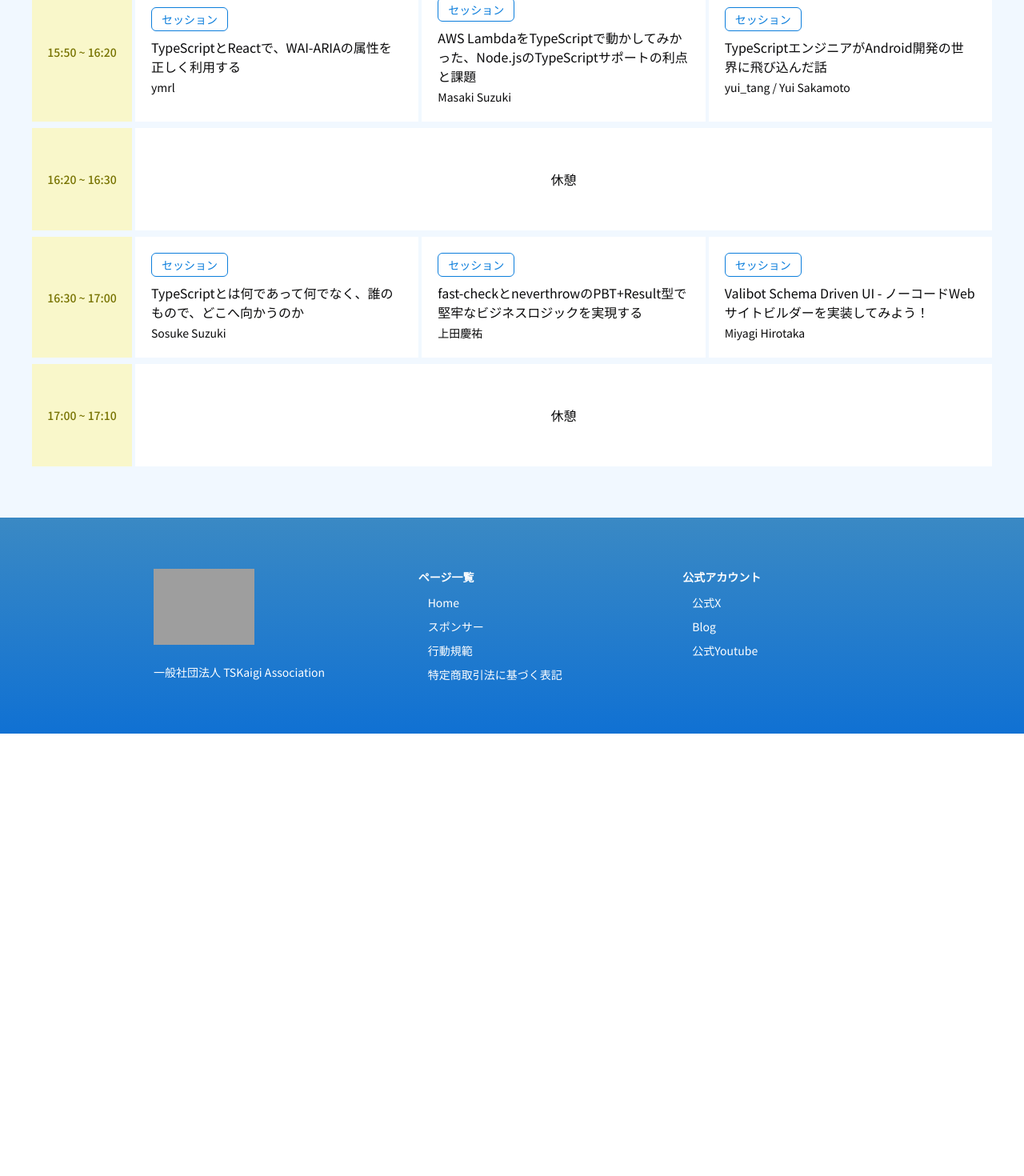
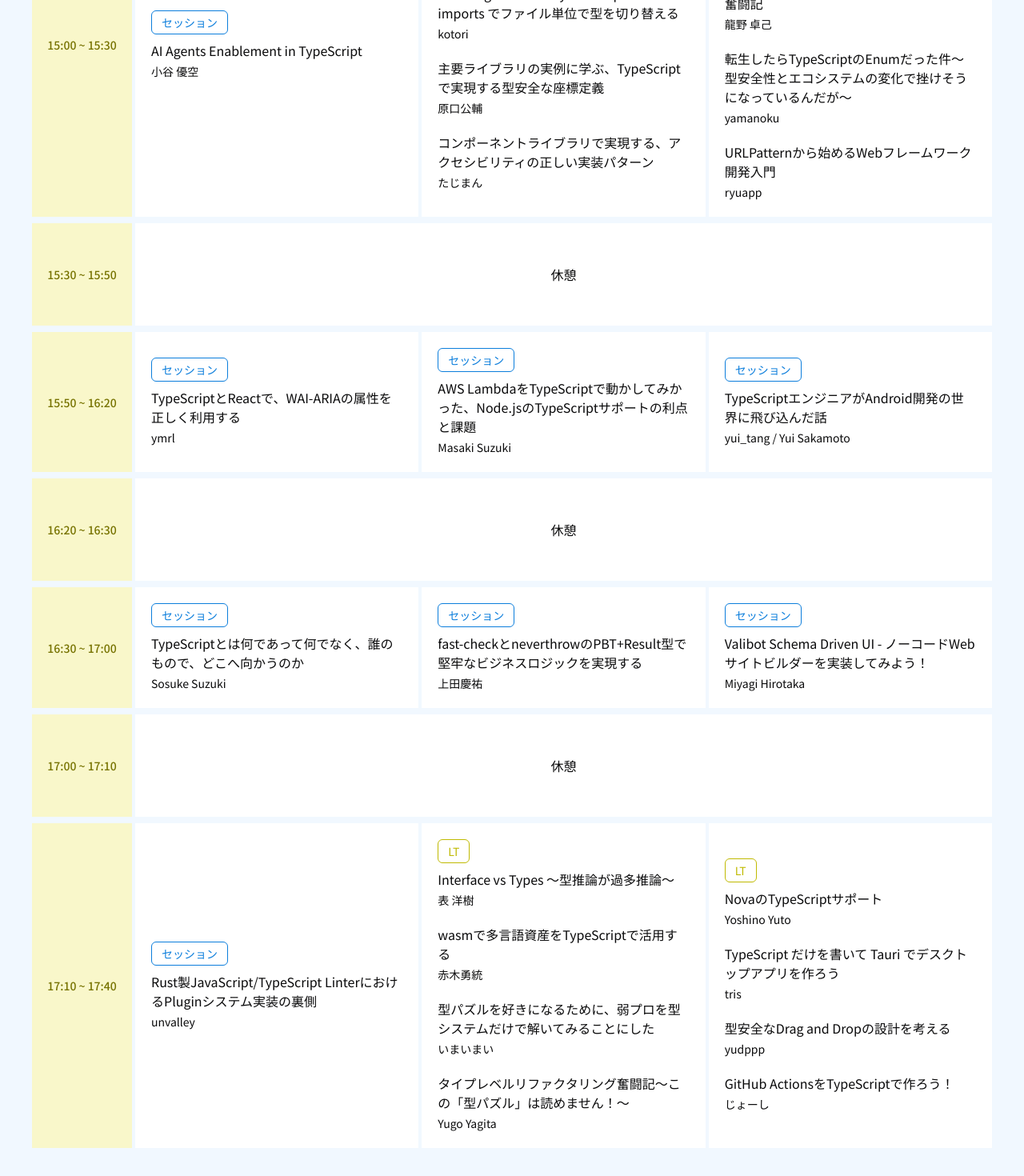
Before and after one commit to tskaigi/tskaigi2025-web-site, a Next.js app: page /wip/talks in a window 1280 px wide. Shown: the part 2260-3730 px from the top of the page at 80% size. Before the commit the page ends 3177 px from the top, so only its background shows below. Built offline with nearby package versions, Linux system fonts and the light colour scheme; grey boxes are pictures that could not be loaded.

Commit message:
feat: LTセッションの順序を調整

```diff
--- a/src/app/wip/talks/page.tsx
+++ b/src/app/wip/talks/page.tsx
@@ -3,12 +3,13 @@
 import { CommonTrackEvent } from "@/components/talks/CommonTrackEvent";
 import { EventDateTab } from "@/components/talks/EventDateTab";
 import { EventWrapper } from "@/components/talks/EventWrapper";
+import { LtWrapper } from "@/components/talks/LtWrapper";
+import { SessionWrapper } from "@/components/talks/SessionWrapper";
 import { TimeSlot } from "@/components/talks/TimeSlot";
 import { TrackToggle } from "@/components/talks/TrackToggle";
 import { type EventDate, TRACK, type Track } from "@/constants/talkList";
+import { getTalk } from "@/utils/getTalk";
 import { useState } from "react";
-import { SessionWrapper } from "@/components/talks/SessionWrapper";
-import { getTalk } from "@/utils/getTalk";
 
 const TalksPage = () => {
   const [currentDate, setCurrentDate] = useState<EventDate>("DAY1");
@@ -182,7 +183,7 @@ const TalksPage = () => {
             <TimeSlot timeText="10:50 ~ 11:00" />
             {visibleTracks.TRACK1 && (
               <EventWrapper talkType={"SPONSOR_LT"} textAlign="left">
-                ランチ
+                ランチ + スポンサーセッション * 4
               </EventWrapper>
             )}
             {visibleTracks.TRACK2 && <EventWrapper>ランチ</EventWrapper>}
@@ -246,6 +247,34 @@ const TalksPage = () => {
             className="grid gap-1 mt-2"
             style={{ gridTemplateColumns: getGridTemplateColumns() }}
           >
+            <TimeSlot timeText="15:00 ~ 15:30" />
+            {visibleTracks.TRACK1 && <SessionWrapper talk={getTalk("14")} />}
+            {visibleTracks.TRACK2 && (
+              <LtWrapper
+                talks={[
+                  getTalk("18"),
+                  getTalk("19"),
+                  getTalk("33"),
+                  getTalk("31"),
+                ]}
+              />
+            )}
+            {visibleTracks.TRACK3 && (
+              <LtWrapper
+                talks={[
+                  getTalk("29"),
+                  getTalk("32"),
+                  getTalk("22"),
+                  getTalk("20"),
+                ]}
+              />
+            )}
+          </div>
+
+          <div
+            className="grid gap-1 mt-2"
+            style={{ gridTemplateColumns: getGridTemplateColumns() }}
+          >
             <TimeSlot timeText="15:30 ~ 15:50" />
             <CommonTrackEvent
               eventText="休憩"
@@ -294,6 +323,34 @@ const TalksPage = () => {
               visibleTrackCount={getVisibleTrackCount()}
             />
           </div>
+
+          <div
+            className="grid gap-1 mt-2"
+            style={{ gridTemplateColumns: getGridTemplateColumns() }}
+          >
+            <TimeSlot timeText="17:10 ~ 17:40" />
+            {visibleTracks.TRACK1 && <SessionWrapper talk={getTalk("10")} />}
+            {visibleTracks.TRACK2 && (
+              <LtWrapper
+                talks={[
+                  getTalk("28"),
+                  getTalk("26"),
+                  getTalk("27"),
+                  getTalk("25"),
+                ]}
+              />
+            )}
+            {visibleTracks.TRACK3 && (
+              <LtWrapper
+                talks={[
+                  getTalk("23"),
+                  getTalk("21"),
+                  getTalk("24"),
+                  getTalk("30"),
+                ]}
+              />
+            )}
+          </div>
         </div>
       </div>
     </main>
--- /dev/null
+++ b/src/components/talks/LtWrapper/index.tsx
@@ -0,0 +1,21 @@
+import type { Talk } from "@/constants/talkList";
+import { EventWrapper } from "@/components/talks/EventWrapper";
+
+type Props = {
+  talks: Talk[];
+};
+
+export function LtWrapper({ talks }: Props) {
+  return (
+    <EventWrapper talkType="LT" textAlign="left">
+      <div className="flex flex-col gap-5">
+        {talks.map((talk) => (
+          <div key={talk.id} className="flex flex-col gap-1">
+            <p className="text-16">{talk.title}</p>
+            <p className="text-14">{talk.speakerName}</p>
+          </div>
+        ))}
+      </div>
+    </EventWrapper>
+  );
+}
--- a/src/components/talks/TalkTypeLabel/index.tsx
+++ b/src/components/talks/TalkTypeLabel/index.tsx
@@ -8,7 +8,7 @@ export function TalkTypeLabel({ talkType }: Props) {
   const colors = {
     KEYNOTE: "border-green-500 text-green-500",
     SESSION: "border-blue-light-500 text-blue-light-500",
-    LT: "border-orange-500 text-orange-700",
+    LT: "border-yellow-600 text-yellow-600",
     SPONSOR_LT: "border-yellow-600 text-yellow-600",
   };
 
```
